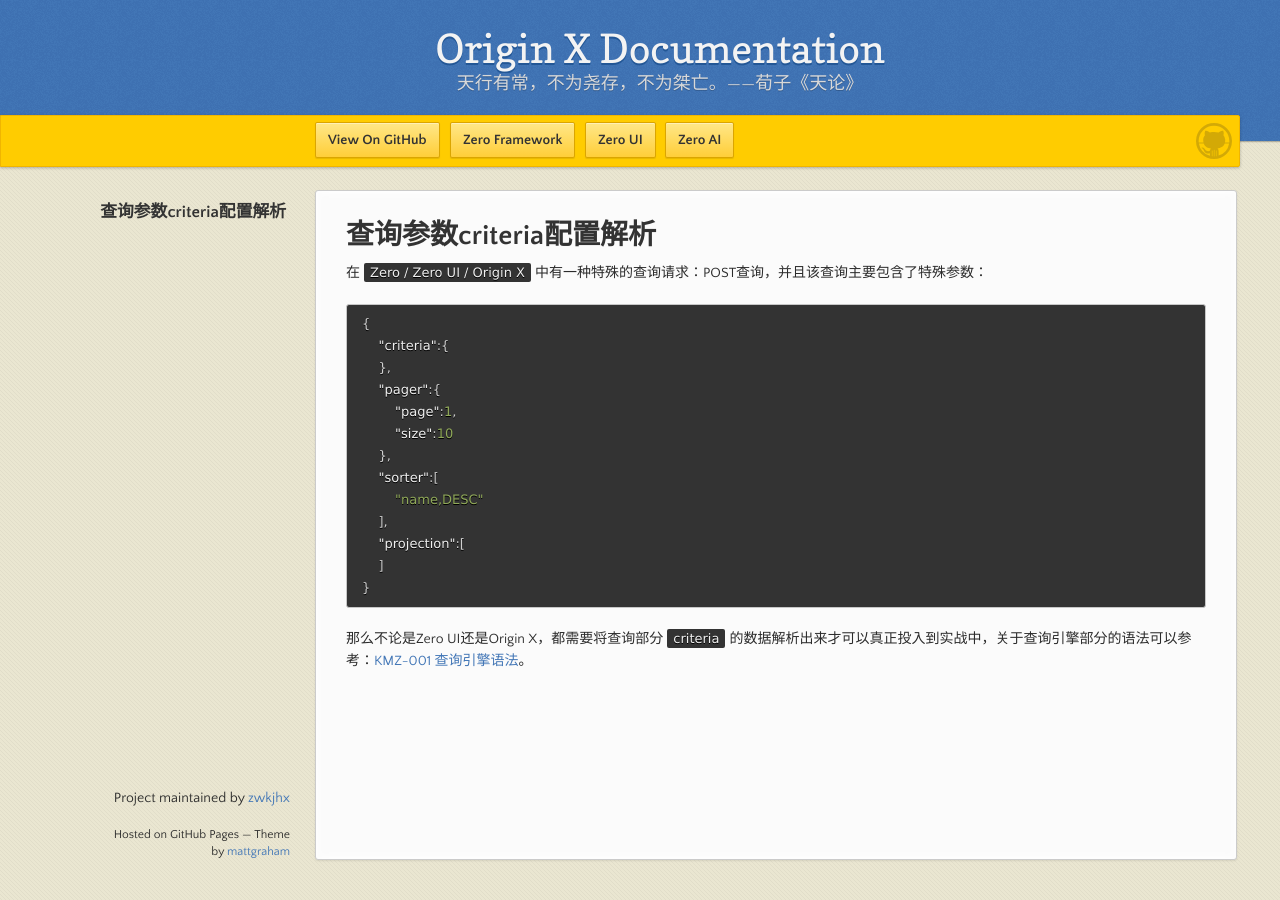
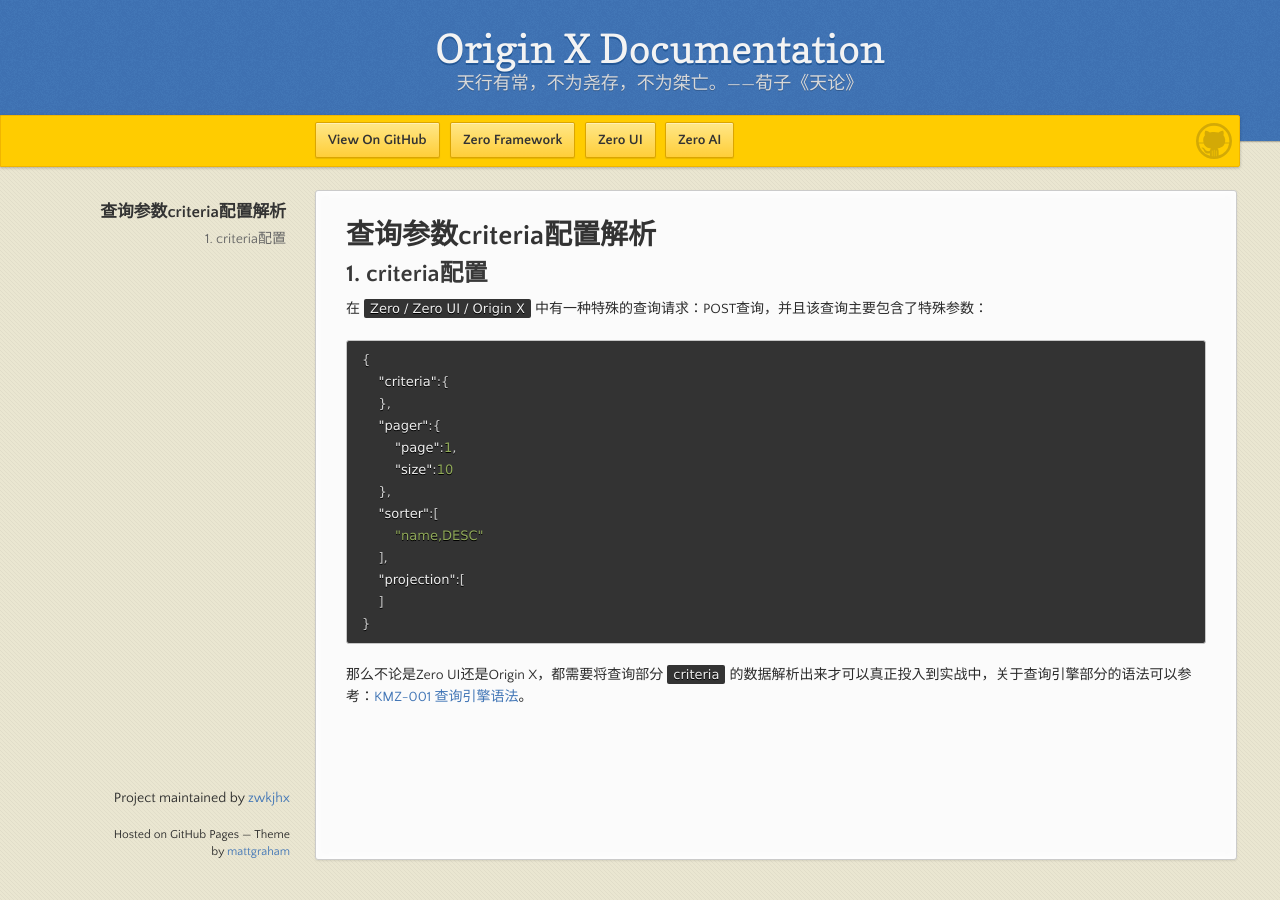
Before and after one commit to zwkjhx/ox-doc, a Jekyll site: the page built from zero-ui/1-zero-uiji-ben-jiao-cheng/zui-005-cha-xun-can-shu-criteria-pei-zhi-jie-xi.md, in a window 1280 px wide. Built offline with Jekyll 4.4.1, drawn with Linux system fonts in a browser that asks for light colours; our own code applies the rules of GitHub Pages for plain Markdown files.

Commit message:
Updates zero-ui/1-zero-uiji-ben-jiao-cheng/zui-005-cha-xun-can-shu-criteria-pei-zhi-jie-xi.md
Auto commit by GitBook Editor

```diff
--- a/zero-ui/1-zero-uiji-ben-jiao-cheng/zui-005-cha-xun-can-shu-criteria-pei-zhi-jie-xi.md
+++ b/zero-ui/1-zero-uiji-ben-jiao-cheng/zui-005-cha-xun-can-shu-criteria-pei-zhi-jie-xi.md
@@ -1,4 +1,6 @@
 # 查询参数criteria配置解析
+
+## 1. criteria配置
 
 在`Zero / Zero UI / Origin X`中有一种特殊的查询请求：POST查询，并且该查询主要包含了特殊参数：
 
```
